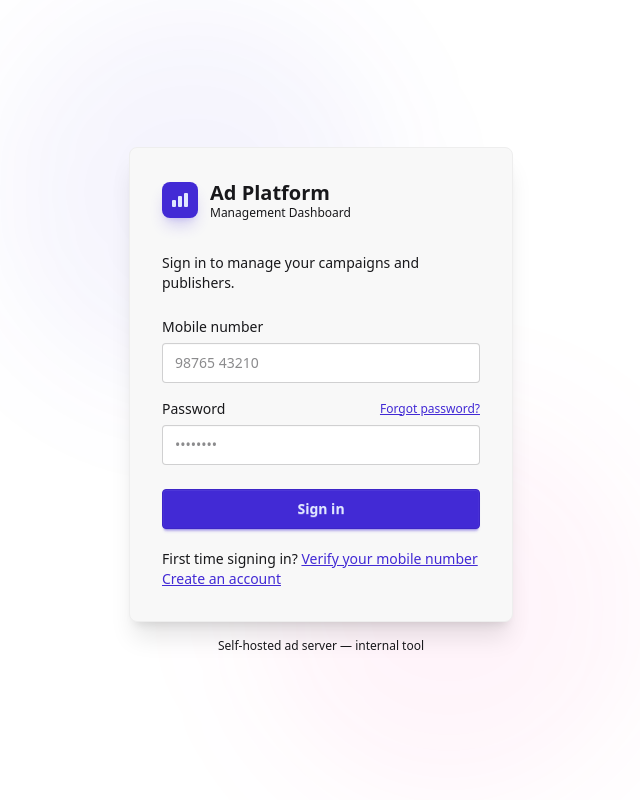
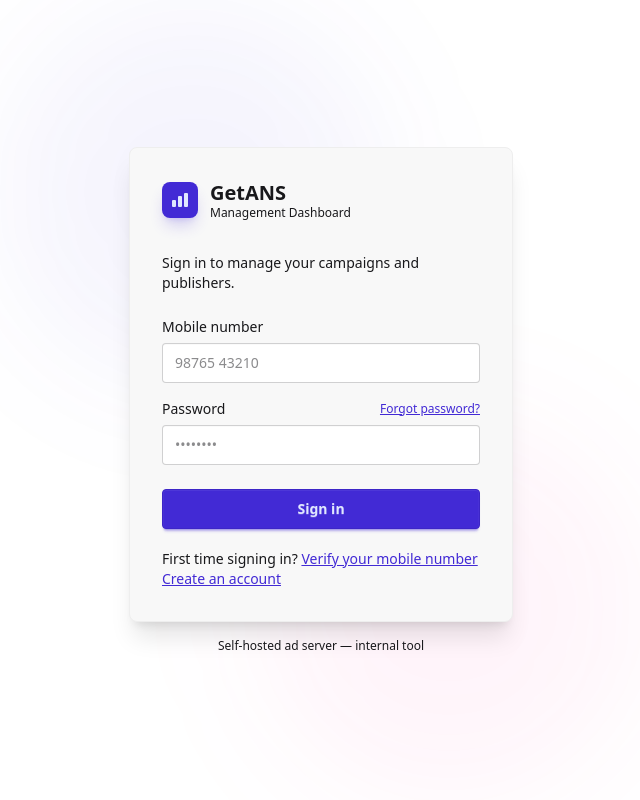
Before and after one commit to embeddedravi/getans, a Flask app: page /login in a window 1280 px wide. Shown: the whole page, without its empty margins (319-959 px from the left). Run offline with Flask 3, Linux system fonts and the light colour scheme; style sheets or scripts are compiled from the project's sources; parts of the project's set-up code (start-up, migrations or seed data) failed here and were passed over.

Commit message:
Name change to GetANS.

```diff
--- a/backend/app/api/otp.py
+++ b/backend/app/api/otp.py
@@ -47,7 +47,7 @@ async def request_otp(payload: OTPRequest, db: AsyncSession = Depends(get_db)) -
         minutes = max(1, settings.otp_ttl_seconds // 60)
         await send_sms(
             payload.mobile,
-            f"{code} is your Ad Platform verification code. It expires in {minutes} minutes.",
+            f"{code} is your GetANS verification code. It expires in {minutes} minutes.",
         )
     return OTPRequestResponse(
         message="If this number is registered, a code has been sent",
--- a/backend/app/main.py
+++ b/backend/app/main.py
@@ -21,7 +21,7 @@ from app.sockets.delivery_ns import register_delivery_namespace
 
 logging.basicConfig(level=logging.INFO)
 
-fastapi_app = FastAPI(title="Ad Platform API")
+fastapi_app = FastAPI(title="GetANS API")
 
 fastapi_app.add_middleware(
     CORSMiddleware,
--- a/dashboard-flask/app.py
+++ b/dashboard-flask/app.py
@@ -27,6 +27,7 @@ from flask import (
 from dotenv import load_dotenv
 from verify_routes import verify_bp
 
+SITE_NAME = "GetANS"
 
 load_dotenv()
 def _require_env(name: str, min_len: int = 32) -> str:
@@ -144,7 +145,7 @@ def inject_current_path():
             pending_count = sum(len(pending.get(key, [])) for key in ("publishers", "advertisers", "ad_units"))
         except Exception:
             pass
-    return {"current_path": flask_request.path, "pending_approval_count": pending_count}
+    return {"current_path": flask_request.path, "pending_approval_count": pending_count, "site_name": SITE_NAME,}
 
 # ── Auth routes ───────────────────────────────────────────────────────────────
 
--- a/dashboard-flask/templates/base.html
+++ b/dashboard-flask/templates/base.html
@@ -3,7 +3,7 @@
 <head>
   <meta charset="UTF-8" />
   <meta name="viewport" content="width=device-width, initial-scale=1.0" />
-  <title>{% block title %}Ad Platform{% endblock %} — Ad Platform</title>
+  <title>{% block title %}{{ site_name }}{% endblock %} — {{ site_name }}</title>
   <meta name="description" content="{% block description %}Self-hosted ad platform management dashboard{% endblock %}" />
   <script>
     const savedTheme = localStorage.getItem("dashboard-theme");
--- a/dashboard-flask/templates/layout.html
+++ b/dashboard-flask/templates/layout.html
@@ -15,7 +15,7 @@
           <path d="M2 11a1 1 0 011-1h2a1 1 0 011 1v5a1 1 0 01-1 1H3a1 1 0 01-1-1v-5zM8 7a1 1 0 011-1h2a1 1 0 011 1v9a1 1 0 01-1 1H9a1 1 0 01-1-1V7zM14 4a1 1 0 011-1h2a1 1 0 011 1v12a1 1 0 01-1 1h-2a1 1 0 01-1-1V4z" />
         </svg>
       </div>
-      <span class="font-display text-lg font-semibold tracking-tight">Ad Platform</span>
+      <span class="font-display text-lg font-semibold tracking-tight">{{ site_name }}</span>
     </div>
 
     <!-- Navigation links -->
--- a/dashboard-flask/templates/login.html
+++ b/dashboard-flask/templates/login.html
@@ -1,7 +1,7 @@
 {% extends "base.html" %}
 
 {% block title %}Sign In{% endblock %}
-{% block description %}Sign in to your Ad Platform dashboard{% endblock %}
+{% block description %}Sign in to your {{ site_name }} dashboard{% endblock %}
 
 {% block body %}
 <div class="min-h-screen flex items-center justify-center bg-base-100 relative overflow-hidden p-4">
@@ -17,7 +17,7 @@
           </svg>
         </div>
         <div>
-          <h1 class="font-display text-xl font-semibold leading-tight">Ad Platform</h1>
+          <h1 class="font-display text-xl font-semibold leading-tight">{{ site_name }}</h1>
           <p class="text-xs ">Management Dashboard</p>
         </div>
       </div>
--- a/dashboard/index.html
+++ b/dashboard/index.html
@@ -3,7 +3,7 @@
   <head>
     <meta charset="UTF-8" />
     <meta name="viewport" content="width=device-width, initial-scale=1.0" />
-    <title>Ad Platform</title>
+    <title>GetANS</title>
     <script>
       const savedTheme = localStorage.getItem("dashboard-theme");
       document.documentElement.setAttribute("data-theme", savedTheme === "dark" ? "dark" : "light");
--- a/dashboard/src/components/Sidebar.tsx
+++ b/dashboard/src/components/Sidebar.tsx
@@ -76,7 +76,7 @@ export function Sidebar() {
     <aside className="min-h-full w-72 max-w-[85vw] shrink-0 border-r border-base-300 bg-base-200 flex flex-col lg:w-60">
       <div className="px-5 py-5 border-b border-base-300">
         <span className="font-display text-lg font-semibold tracking-tight">
-          Ad Platform
+          GetANS
         </span>
         {role && <p className="mt-1 text-xs ">{roleLabels[role]}</p>}
       </div>
--- a/dashboard/src/pages/LoginPage.tsx
+++ b/dashboard/src/pages/LoginPage.tsx
@@ -29,7 +29,7 @@ export function LoginPage() {
   return (
     <div className="h-screen flex items-center justify-center bg-base-100">
       <div className="w-full max-w-sm border border-base-300 bg-base-200 rounded p-8">
-        <h1 className="font-display text-2xl font-semibold mb-1">Ad Platform</h1>
+        <h1 className="font-display text-2xl font-semibold mb-1">GetANS</h1>
         <p className="text-sm  mb-6">Sign in to manage campaigns</p>
 
         <form onSubmit={handleSubmit} className="space-y-4">
```
Also changed, not shown: README.md.
